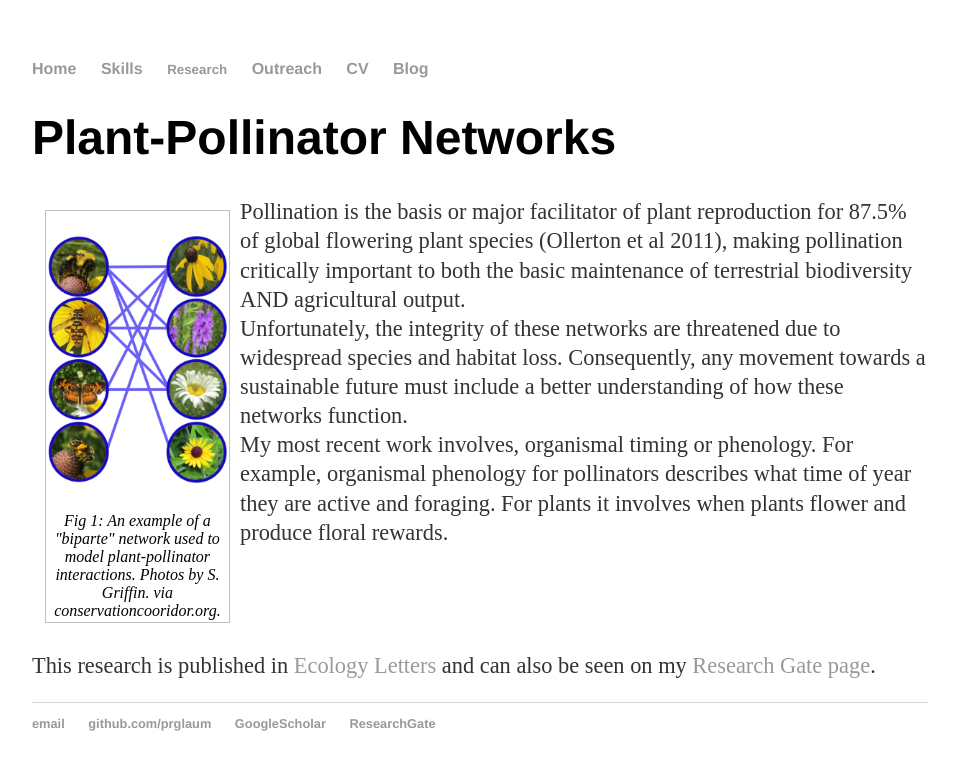
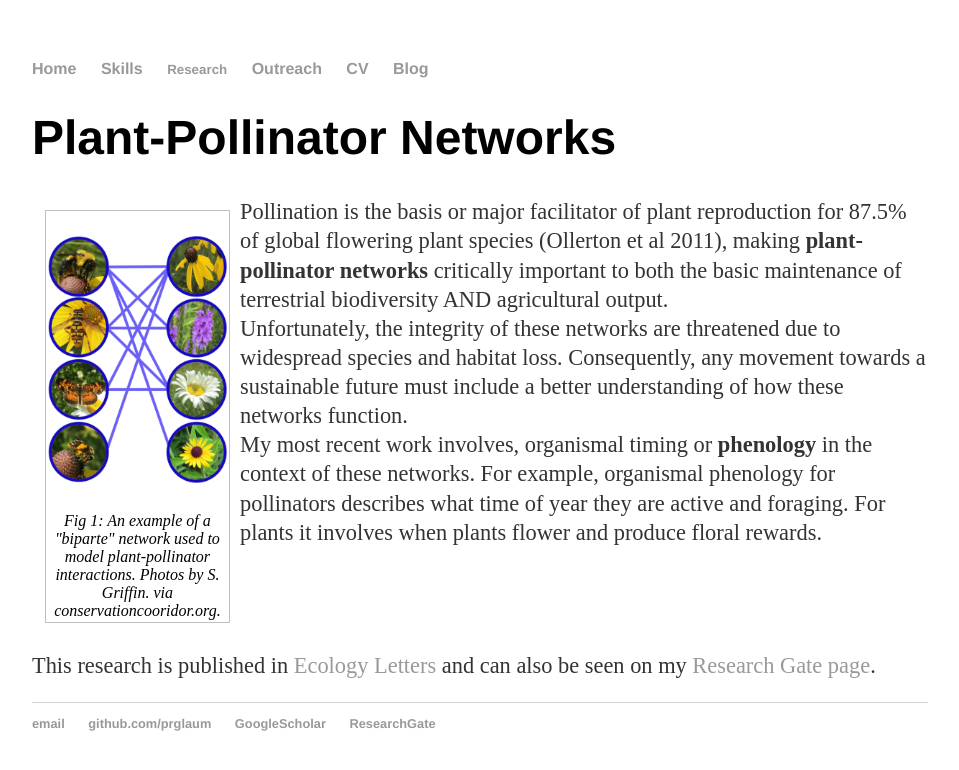
Before and after one commit to prglaum/prglaum.github.io, a Jekyll site: the page built from research/pollination/index.html, in a window 1280 px wide. Shown: the top 770 px of the page, without its empty margins (160-1119 px from the left). Built offline with Jekyll 4.4.1, drawn with Linux system fonts in a browser that asks for light colours.

Commit message:
Update index.html

```diff
--- a/research/pollination/index.html
+++ b/research/pollination/index.html
@@ -11,12 +11,13 @@ title: Pollination Networks
 		<figcaption>Fig 1: An example of a "biparte" network used to model plant-pollinator interactions. Photos by S. Griffin. via conservationcooridor.org.</figcaption>
 </figure20>
 
-<p>Pollination is the basis or major facilitator of plant reproduction for 87.5% of global flowering plant species (Ollerton et al 2011), making pollination critically important to both the
-	basic maintenance of terrestrial biodiversity AND agricultural output.
+<p>Pollination is the basis or major facilitator of plant reproduction for 87.5% of global flowering plant species (Ollerton et al 2011), making <b>plant-pollinator networks</b>
+	critically important to both the basic maintenance of terrestrial biodiversity AND agricultural output.
 	<br>Unfortunately, the integrity of these networks are threatened due to widespread species and habitat loss. Consequently, any movement towards a sustainable
 	future must include a better understanding of how these networks function.
-	<br>My most recent work involves, organismal timing or phenology. For example, organismal phenology for pollinators describes what time of year they are
-	active and foraging. For plants it involves when plants flower and produce floral rewards.
+	<br>My most recent work involves, organismal timing or <b>phenology</b> in the context of these networks. For example, organismal phenology for pollinators
+	describes what time of year they are active and foraging. For plants it involves when plants flower and produce floral rewards.
+
 </p>
 <br style="clear:left">
 
```
